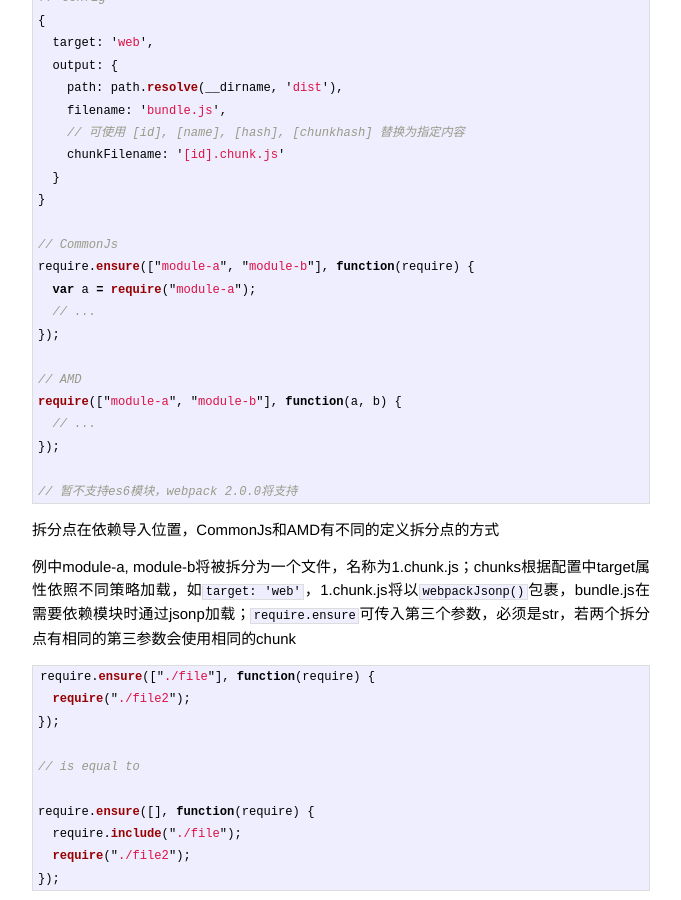
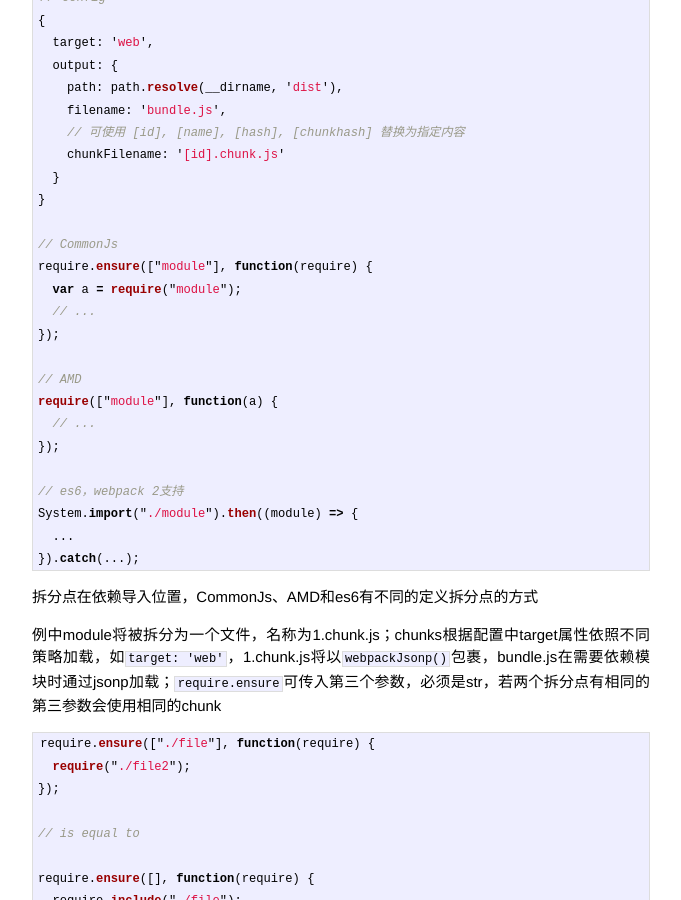
Before and after one commit to zp25/zp25.github.io, a Jekyll site: the page built from _posts/工具/2016-10-02-webpack-code-splitting.md, in a window 1280 px wide and 900 px high, scrolled down 452 px. Shown: the whole window, without its empty margins (299-980 px from the left). Built offline with Jekyll 4.4.1, drawn with Linux system fonts in a browser that asks for light colours; some of the changed text lies outside the part shown.

Commit message:
Update: webpack 2支持es6模块

```diff
--- a/_posts/工具/2016-10-02-webpack-code-splitting.md
+++ b/_posts/工具/2016-10-02-webpack-code-splitting.md
@@ -29,21 +29,24 @@ categories: 工具
 }
 
 // CommonJs
-require.ensure(["module-a", "module-b"], function(require) {
-  var a = require("module-a");
+require.ensure(["module"], function(require) {
+  var a = require("module");
   // ...
 });
 
 // AMD
-require(["module-a", "module-b"], function(a, b) {
+require(["module"], function(a) {
   // ...
 });
 
-// 暂不支持es6模块，webpack 2.0.0将支持
+// es6，webpack 2支持
+System.import("./module").then((module) => {
+  ...
+}).catch(...);
 ~~~
-拆分点在依赖导入位置，CommonJs和AMD有不同的定义拆分点的方式
+拆分点在依赖导入位置，CommonJs、AMD和es6有不同的定义拆分点的方式
 
-例中module-a, module-b将被拆分为一个文件，名称为1.chunk.js；chunks根据配置中target属性依照不同策略加载，如`target: 'web'`，1.chunk.js将以`webpackJsonp()`包裹，bundle.js在需要依赖模块时通过jsonp加载；`require.ensure`可传入第三个参数，必须是str，若两个拆分点有相同的第三参数会使用相同的chunk
+例中module将被拆分为一个文件，名称为1.chunk.js；chunks根据配置中target属性依照不同策略加载，如`target: 'web'`，1.chunk.js将以`webpackJsonp()`包裹，bundle.js在需要依赖模块时通过jsonp加载；`require.ensure`可传入第三个参数，必须是str，若两个拆分点有相同的第三参数会使用相同的chunk
 
 ~~~javascript
 require.ensure(["./file"], function(require) {
```
Also changed, not shown: other parts of _posts/工具/2016-10-02-webpack-code-splitting.md (+1 -0 lines).
